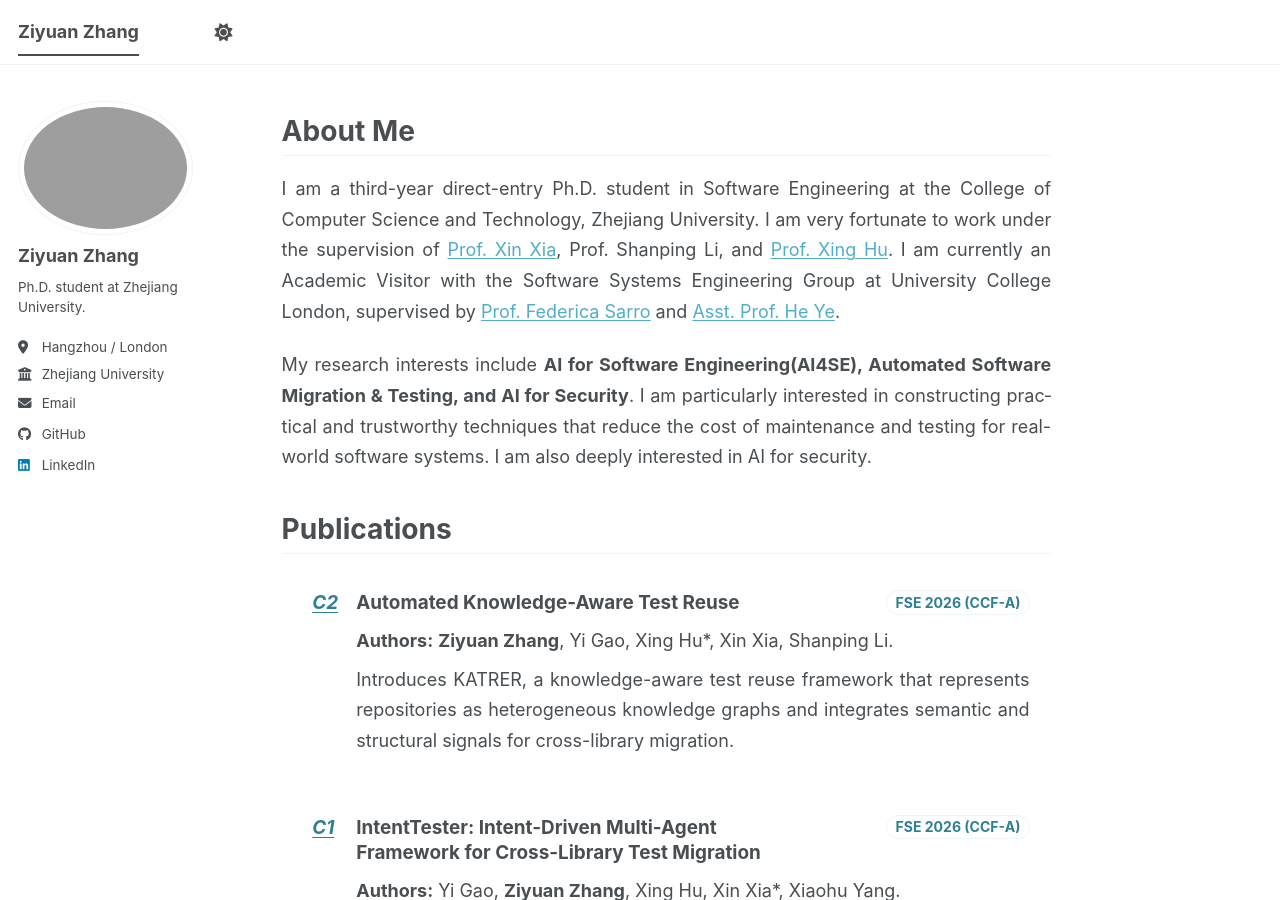
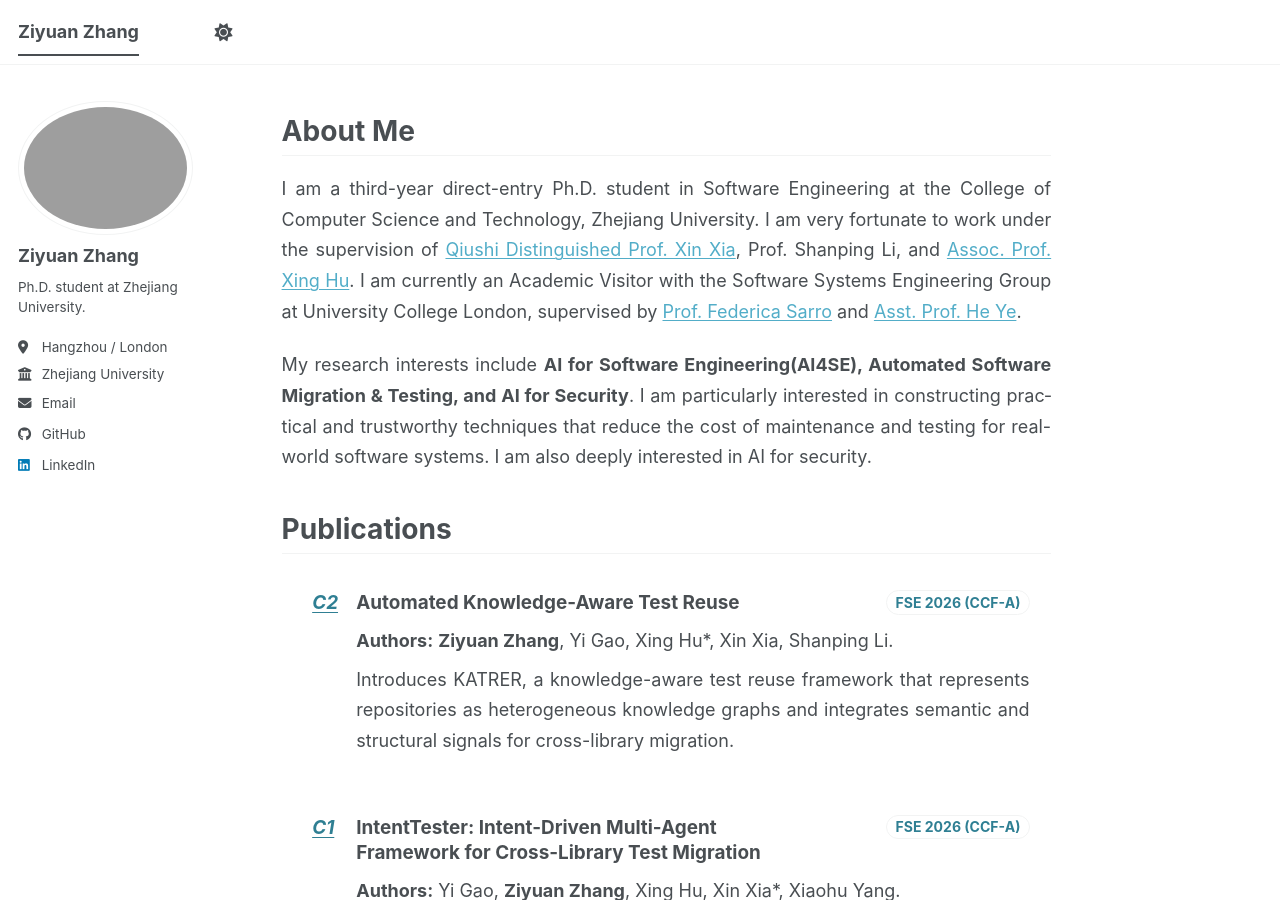
Before and after one commit to TinyyTomato/TinyyTomato.github.io, a Jekyll site: the page built from _pages/about.md, in a window 1280 px wide and 900 px high. Built offline with Jekyll 4.4.1, drawn with Linux system fonts in a browser that asks for light colours; a style sheet for code colours, icons or effects is not loaded; some of the changed text lies outside the part shown.

Commit message:
Update about.md

```diff
--- a/_pages/about.md
+++ b/_pages/about.md
@@ -9,7 +9,7 @@ redirect_from:
 
 # About Me
 
-I am a third-year direct-entry Ph.D. student in Software Engineering at the College of Computer Science and Technology, Zhejiang University. I am very fortunate to work under the supervision of [Prof. Xin Xia](https://xin-xia.github.io/), Prof. Shanping Li, and [Prof. Xing Hu](https://xing-hu.github.io/). I am currently an Academic Visitor with the Software Systems Engineering Group at University College London, supervised by [Prof. Federica Sarro](https://profiles.ucl.ac.uk/38657-federica-sarro) and [Asst. Prof. He Ye](https://heye.me/).
+I am a third-year direct-entry Ph.D. student in Software Engineering at the College of Computer Science and Technology, Zhejiang University. I am very fortunate to work under the supervision of [Qiushi Distinguished Prof. Xin Xia](https://xin-xia.github.io/), Prof. Shanping Li, and [Assoc. Prof. Xing Hu](https://xing-hu.github.io/). I am currently an Academic Visitor with the Software Systems Engineering Group at University College London, supervised by [Prof. Federica Sarro](https://profiles.ucl.ac.uk/38657-federica-sarro) and [Asst. Prof. He Ye](https://heye.me/).
 
 My research interests include **AI for Software Engineering(AI4SE), Automated Software Migration & Testing, and AI for Security**. I am particularly interested in constructing practical and trustworthy techniques that reduce the cost of maintenance and testing for real-world software systems. I am also deeply interested in AI for security.
 
@@ -63,7 +63,7 @@ My research interests include **AI for Software Engineering(AI4SE), Automated So
 @ The State Key Laboratory of Blockchain and Data Security<br>
 Hangzhou, China · September 2024--Present
 
-- Supervisors: [Prof. Xin Xia](https://xin-xia.github.io/), Prof. Shanping Li, and [Prof. Xing Hu](https://xing-hu.github.io/)
+- Supervisors: [Qiushi Distinguished Prof. Xin Xia](https://xin-xia.github.io/), Prof. Shanping Li, and [Assoc. Prof. Xing Hu](https://xing-hu.github.io/)
 
 ### Hangzhou Dianzi University
 
```
